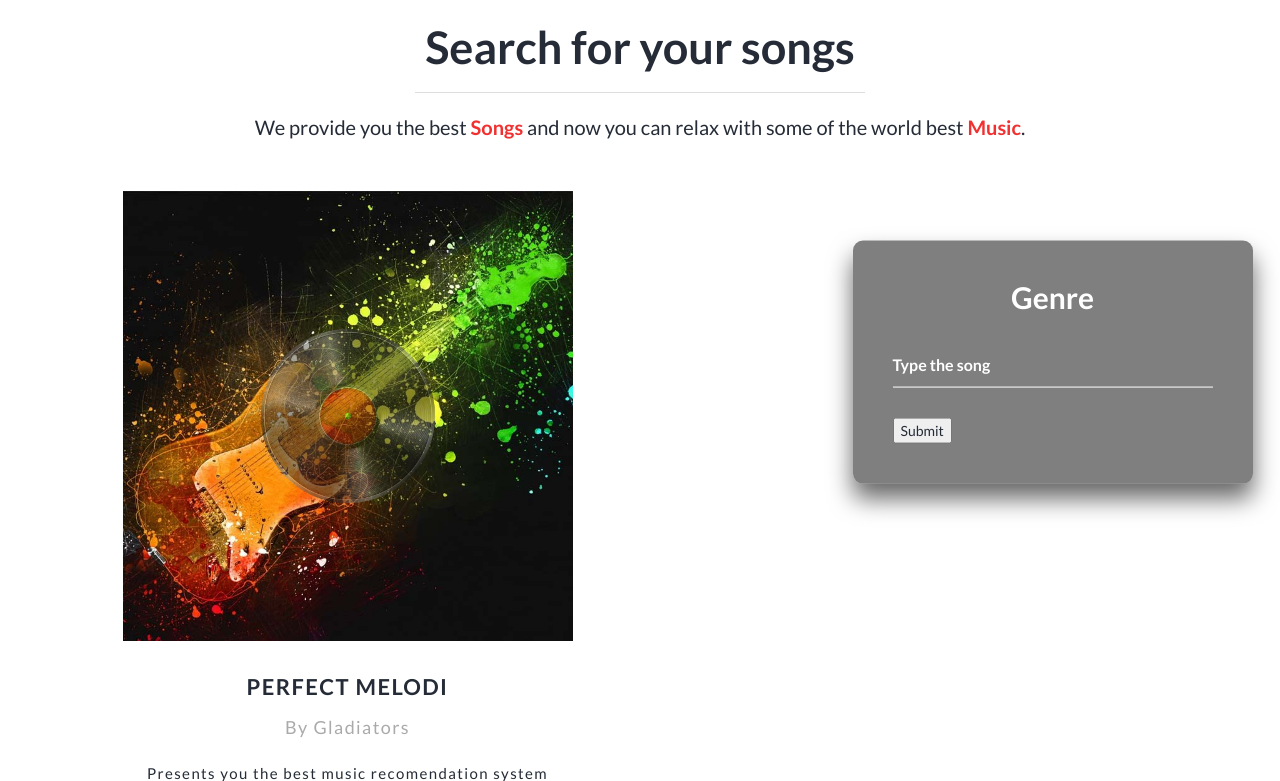
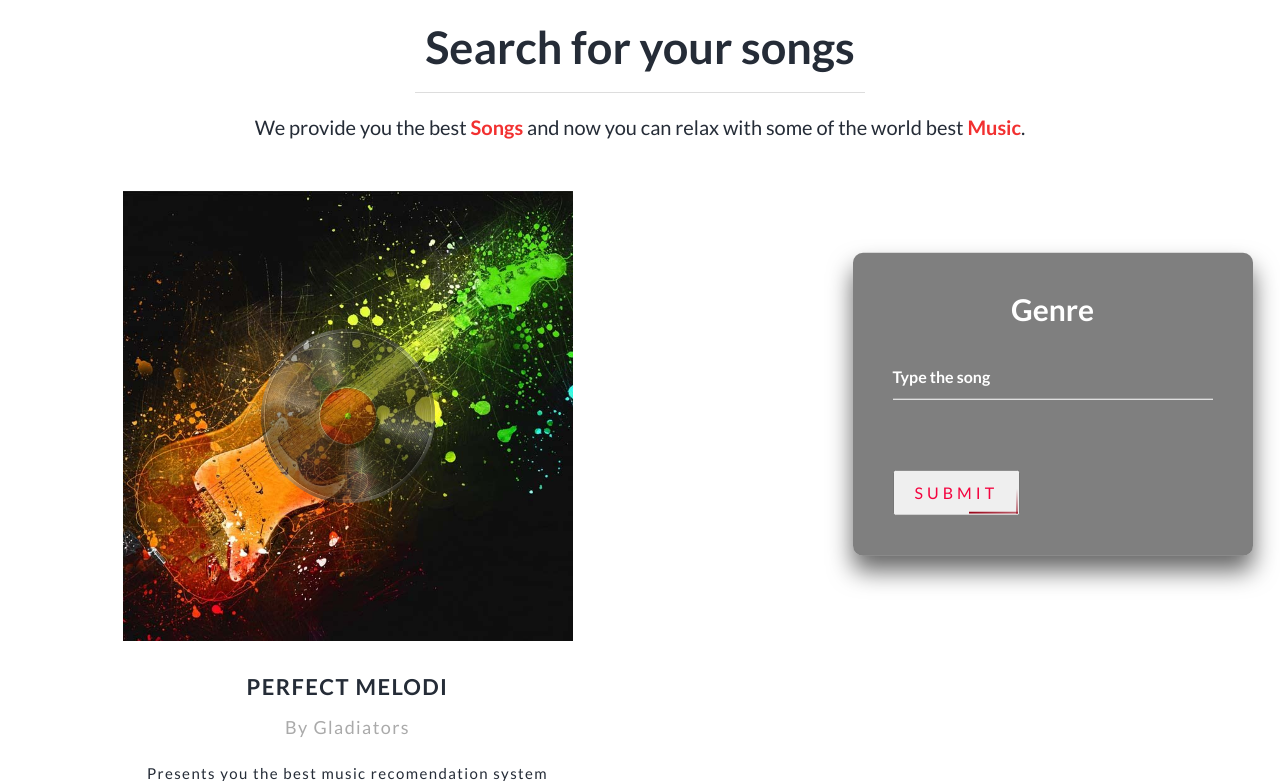
Before and after one commit to tanmoyee04/Machine-Learning-projects, a Django app: page / in a window 1280 px wide. Shown: the part 774-1555 px from the top of the page. Run offline with Django 3.2, Linux system fonts and the light colour scheme; parts of the project's set-up code (start-up, migrations or seed data) failed here and were passed over; some libraries are stand-ins or nearby versions.

Commit message:
Add files via upload

```diff
--- a/melodi/static/css/style.css
+++ b/melodi/static/css/style.css
@@ -417,7 +417,7 @@
 	font-size: 12px;
   }
 
-  .login-box form a {
+  .login-box form button {
 	position: relative;
 	display: inline-block;
 	padding: 10px 20px;
@@ -431,7 +431,7 @@
 	letter-spacing: 4px
   }
 
-  .login-box a:hover {
+  .login-box button:hover {
 	background: #ec1136;
 	color: #fff;
 	border-radius: 5px;
@@ -441,12 +441,12 @@
 				0 0 100px #b13d3d;
   }
 
-  .login-box a span {
+  .login-box button span {
 	position: absolute;
 	display: block;
   }
 
-  .login-box a span:nth-child(1) {
+  .login-box button span:nth-child(1) {
 	top: 0;
 	left: -100%;
 	width: 100%;
@@ -464,7 +464,7 @@
 	}
   }
 
-  .login-box a span:nth-child(2) {
+  .login-box button span:nth-child(2) {
 	top: -100%;
 	right: 0;
 	width: 2px;
@@ -483,7 +483,7 @@
 	}
   }
 
-  .login-box a span:nth-child(3) {
+  .login-box button span:nth-child(3) {
 	bottom: 0;
 	right: -100%;
 	width: 100%;
@@ -502,7 +502,7 @@
 	}
   }
 
-  .login-box a span:nth-child(4) {
+  .login-box button span:nth-child(4) {
 	bottom: -100%;
 	left: 0;
 	width: 2px;
```
